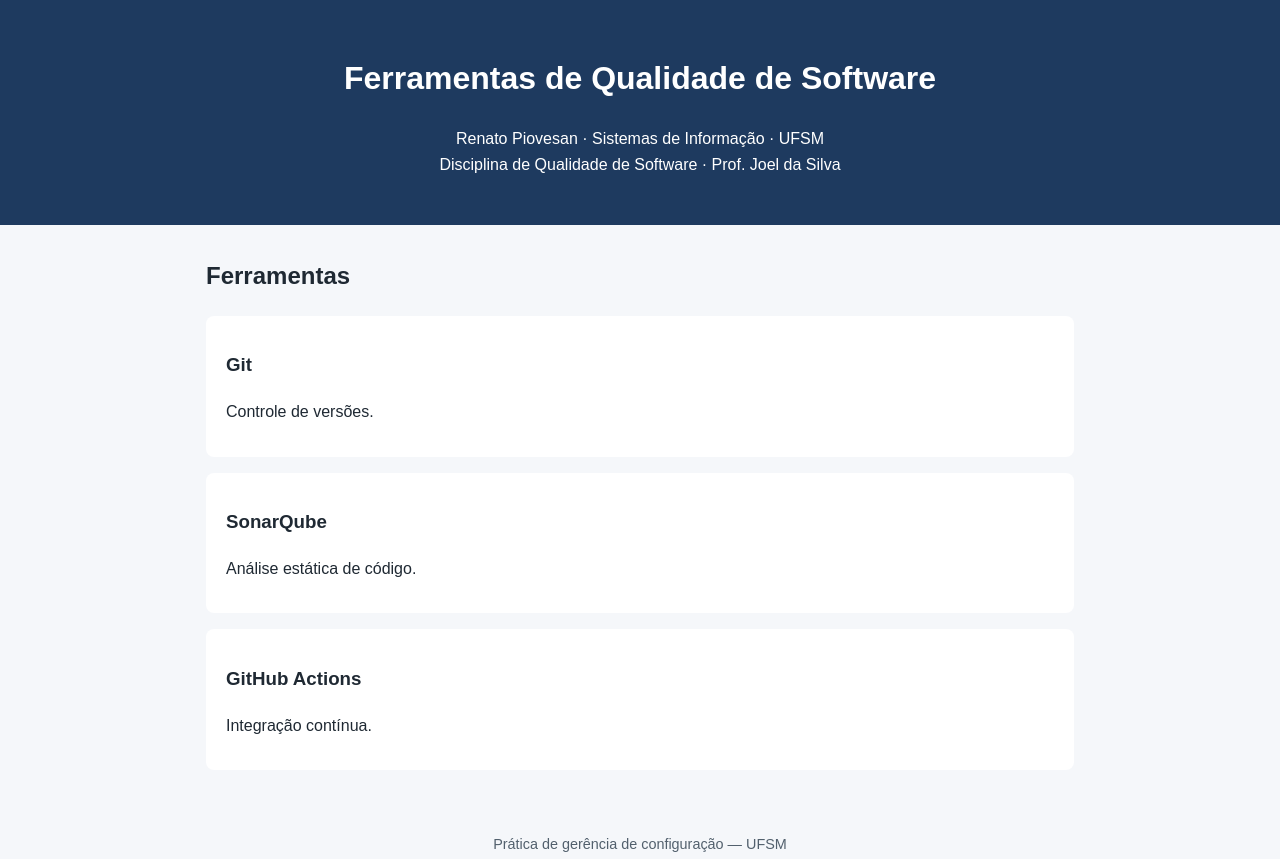
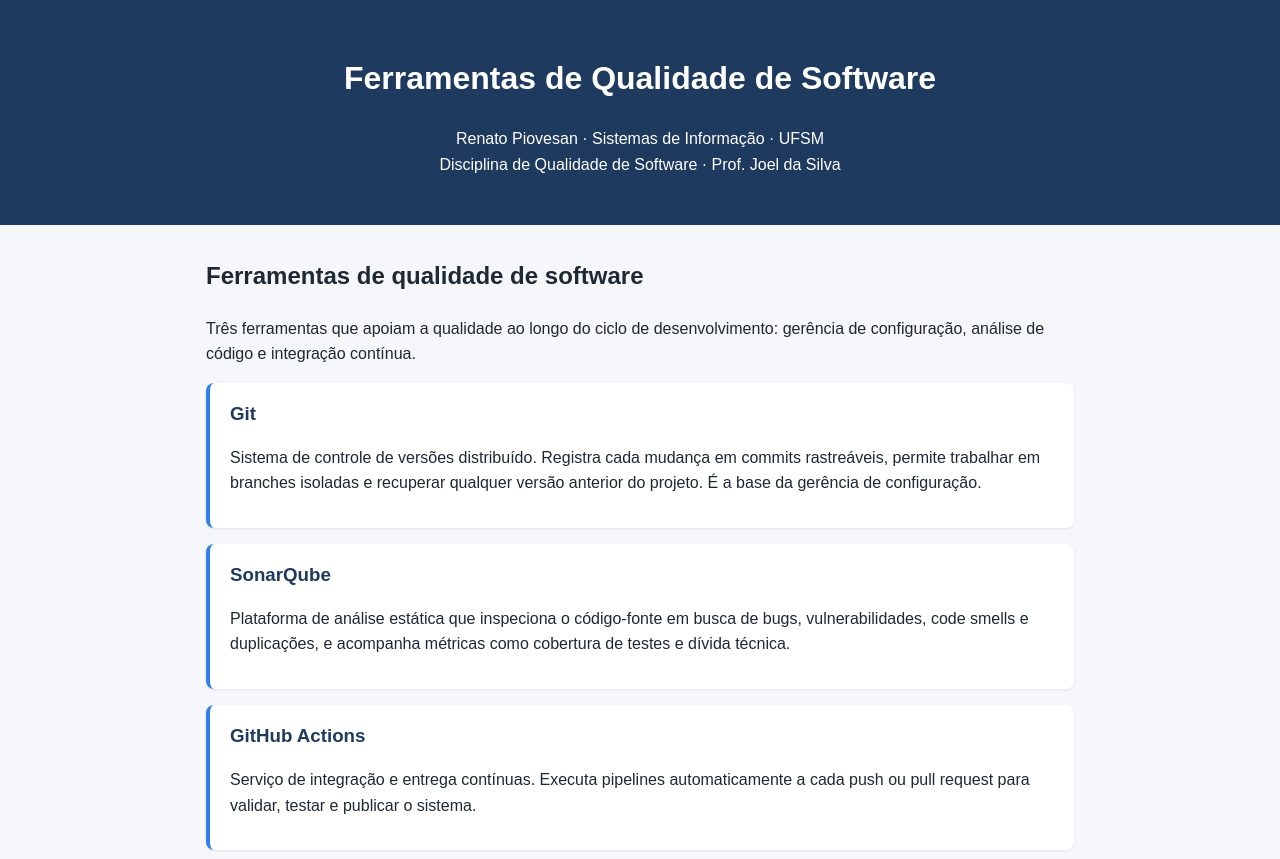
Before and after one commit to renatopiovesan/projeto-git, a plain HTML site: page public/index.html in a window 1280 px wide. Shown: the top 859 px of the page. Drawn offline with Linux system fonts and the light colour scheme.

Commit message:
Atualiza conteúdo e estilos da página
Co-Authored-By: Claude Opus 5.5 <noreply@anthropic.com>

```diff
--- a/public/index.html
+++ b/public/index.html
@@ -17,18 +17,33 @@
 
   <main>
     <section>
-      <h2>Ferramentas</h2>
+      <h2>Ferramentas de qualidade de software</h2>
+      <p>
+        Três ferramentas que apoiam a qualidade ao longo do ciclo de desenvolvimento:
+        gerência de configuração, análise de código e integração contínua.
+      </p>
       <article>
         <h3>Git</h3>
-        <p>Controle de versões.</p>
+        <p>
+          Sistema de controle de versões distribuído. Registra cada mudança em commits
+          rastreáveis, permite trabalhar em branches isoladas e recuperar qualquer versão
+          anterior do projeto. É a base da gerência de configuração.
+        </p>
       </article>
       <article>
         <h3>SonarQube</h3>
-        <p>Análise estática de código.</p>
+        <p>
+          Plataforma de análise estática que inspeciona o código-fonte em busca de bugs,
+          vulnerabilidades, code smells e duplicações, e acompanha métricas como cobertura
+          de testes e dívida técnica.
+        </p>
       </article>
       <article>
         <h3>GitHub Actions</h3>
-        <p>Integração contínua.</p>
+        <p>
+          Serviço de integração e entrega contínuas. Executa pipelines automaticamente a
+          cada push ou pull request para validar, testar e publicar o sistema.
+        </p>
       </article>
     </section>
   </main>
--- a/public/style.css
+++ b/public/style.css
@@ -27,7 +27,14 @@ article {
   margin-bottom: 1rem;
   padding: 1rem 1.25rem;
   background: #fff;
+  border-left: 4px solid #2f80ed;
   border-radius: 8px;
+  box-shadow: 0 1px 3px rgba(0, 0, 0, 0.08);
+}
+
+h3 {
+  margin: 0 0 0.5rem;
+  color: #1e3a5f;
 }
 
 footer {
```
